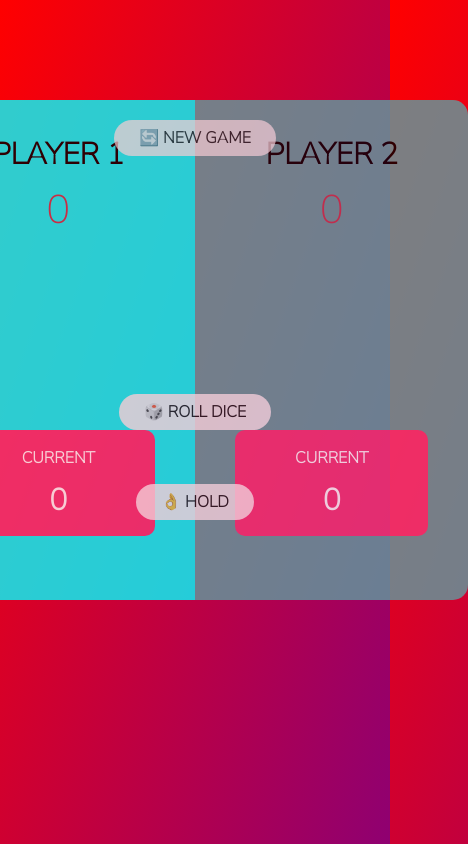
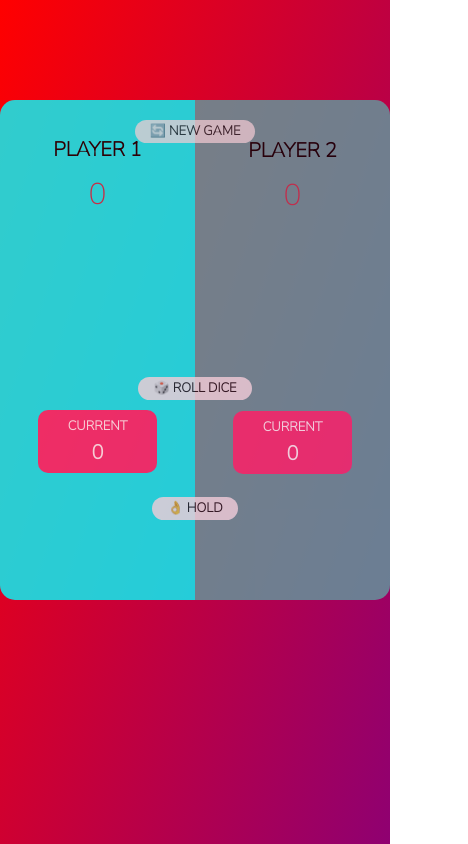
Before and after one commit to Aristocrat4/Roll-Dice, a plain HTML site: page index.html in a window 390 px wide. Shown: the top 844 px of the page, 468 px wide, since content can reach past the window. Drawn offline with Linux system fonts and the light colour scheme.

Commit message:
update style with some responsive features

```diff
--- a/style.css
+++ b/style.css
@@ -123,6 +123,7 @@ background-color: aqua; !important
     top: 20px;
     cursor: pointer;
 }
+
 .roll-dice{
     position: absolute;
     background-color: white;
@@ -135,6 +136,7 @@ background-color: aqua; !important
     bottom: 170px;
     cursor: pointer;
 }
+
 .hold{
     position: absolute;
     background-color: white;
@@ -159,3 +161,62 @@ background-color: aqua; !important
     width: 80px;
     border-radius: 5px;
 }
+@media screen and (max-width: 650px) {
+    .new-game {
+        padding: 5px 15px;
+        font-size: 13px;
+    }
+    .roll-dice {
+        padding: 5px 15px;
+        font-size: 13px;
+        bottom: 200px;
+    }
+    .hold {
+        padding: 5px 15px;
+        font-size: 13px;
+    }
+    .player--1 {
+        width: 100%;
+        padding: 0 0 20px 0;
+    }
+    .player--0 {
+        width: 100%;
+        padding-left: 0;
+        padding-right: 0;
+    }
+    .right-score-div {
+        padding: 10px 30px;
+        margin-bottom: 65px;
+    }
+    .score-div {
+        padding: 10px 30px;
+    }
+    .score-div-text {
+        margin-bottom: 10px;
+        font-size: 13px;
+        font-weight: bold;
+    }
+    .right-score-div-text {
+        margin-bottom: 10px;
+        font-size: 13px;
+    }
+    .current--0 {
+        font-size: 20px;
+    }
+    .current--1 {
+        font-size: 20px;
+    }
+    .right-title {
+        font-size: 20px;
+        font-weight: bold;
+    }
+    .left-title {
+        font-size: 20px;
+    }
+    .total-score--0 {
+        font-size: 30px;
+    }
+    .total-score--1 {
+        font-size: 30px;
+    }
+}
```
